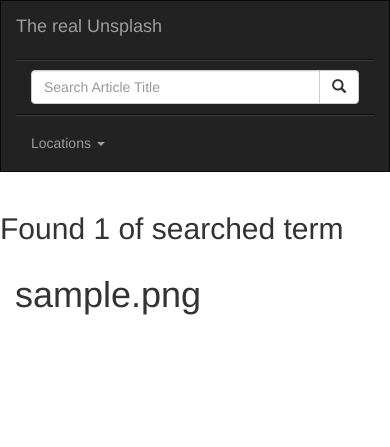
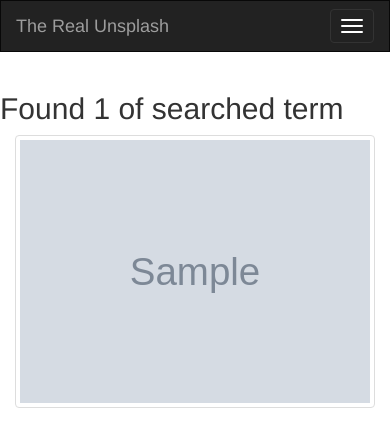
Before and after one commit to ppolle/unsplash-clone, a Django app: page /imageLocation/1 in a window 390 px wide. Shown: the top 447 px of the page. Run offline with Django 3.2, Linux system fonts and the light colour scheme; tables that the repository leaves empty hold one stand-in row (values such as "Sample post"); grey boxes marked "Sample" are stand-in pictures; some libraries are stand-ins or nearby versions.

Commit message:
fixed navbar mobile responsive bug

```diff
--- a/gallery/static/css/main.css
+++ b/gallery/static/css/main.css
@@ -1,3 +1,11 @@
+.jumbotron{
+ background:url(../img/rename.jpg);
+background-repeat:no-repeat;
+background-position:center;
+background-size: cover;
+ padding:200px 0 140px 0;
+ margin-bottom:30px;
+ }
 .hovereffect {
 width:100%;
 height:100%;
--- a/gallery/templates/filter.html
+++ b/gallery/templates/filter.html
@@ -14,13 +14,38 @@
 
     <div class="row">
 
-  {% if images %}
-    {% for image in images %}
-      <div class="col-sm-6 col-md-3">
-          <h1>{{image.image_name}}</h1>
+    {%for image in images%}
+      <div class="modal fade" id="myModal" tabindex="-1" role="dialog" aria-labelledby="myModalLabel">
+      <div class="modal-dialog" role="document">
+        <div class="modal-content">
+          <div class="modal-header">
+            <button type="button" class="close" data-dismiss="modal" aria-label="Close"><span aria-hidden="true">&times;</span></button>
+            <h4 class="modal-title" id="myModalLabel">{{ image.image_name }}</h4>
           </div>
-    {% endfor %}
-  {% endif %}
+          <div class="modal-body thumbnail">
+            <img src="{{image.image.url}}" alt="{{ image.image_name }}">
+          </div>
+          <div class="modal-footer">
+            <button type="button" class="btn btn-success" data-dismiss="modal">Close</button>
+
+          </div>
+        </div>
+      </div>
+    </div>
+
+      <div class="col-md-3">
+
+           <div class="hovereffect thumbnail">
+              <img class="img-responsive" src="{{image.image.url}}" alt="">
+              <div class="overlay">
+                 <h2>{{ image.image_name }}</h2>
+                 <a class="info" href="#" data-toggle="modal" data-target="#myModal">View details</a>
+              </div>
+          </div>
+
+      </div>
+    {%endfor%}
+
     </div>
 </div>
 {% endblock %}
--- a/gallery/templates/navbar.html
+++ b/gallery/templates/navbar.html
@@ -1,10 +1,16 @@
 <nav class="navbar navbar-inverse">
   <div class="container-fluid">
     <div class="navbar-header">
-      <a class="navbar-brand" href="/">The real Unsplash</a>
+       <button type="button" class="navbar-toggle collapsed" data-toggle="collapse" data-target="#bs-example-navbar-collapse-1" aria-expanded="false">
+        <span class="sr-only">Toggle navigation</span>
+        <span class="icon-bar"></span>
+        <span class="icon-bar"></span>
+        <span class="icon-bar"></span>
+      </button>
+      <a class="navbar-brand" href="/">The Real Unsplash</a>
     </div>
     <!-- Adding a search form  -->
-     <div class="navbar-right container-fluid">
+     <div class="navbar-right container-fluid collapse navbar-collapse" id="bs-example-navbar-collapse-1">
        <form class="navbar-form navbar-left" role="search" action="{% url 'search_results' %}">
 
           <div class="input-group">
```
Also changed, not shown: gallery/templates/index.html (+2 -7 lines), 1 other file. Lines whose indentation alone changed are shown as unchanged.
